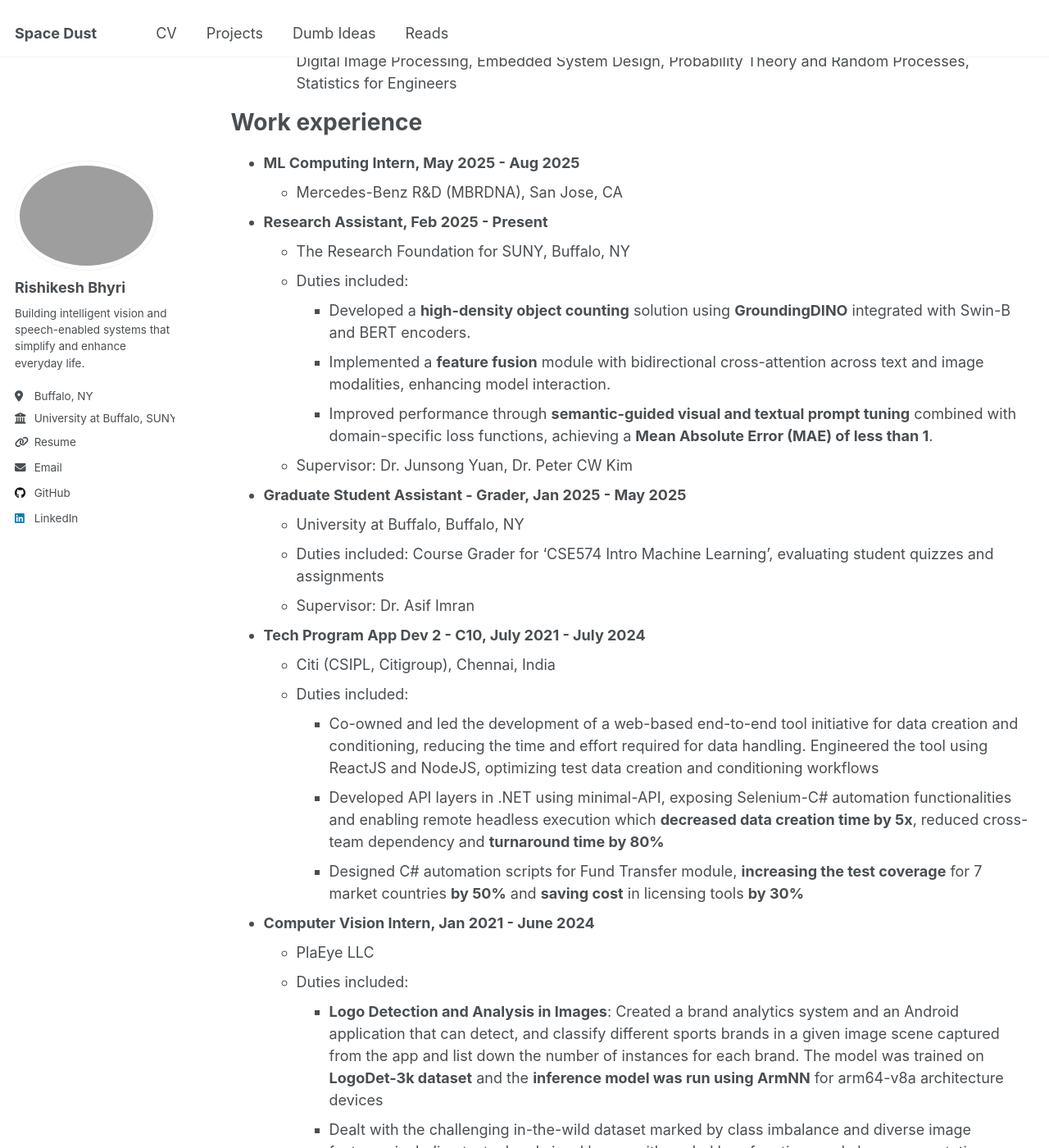
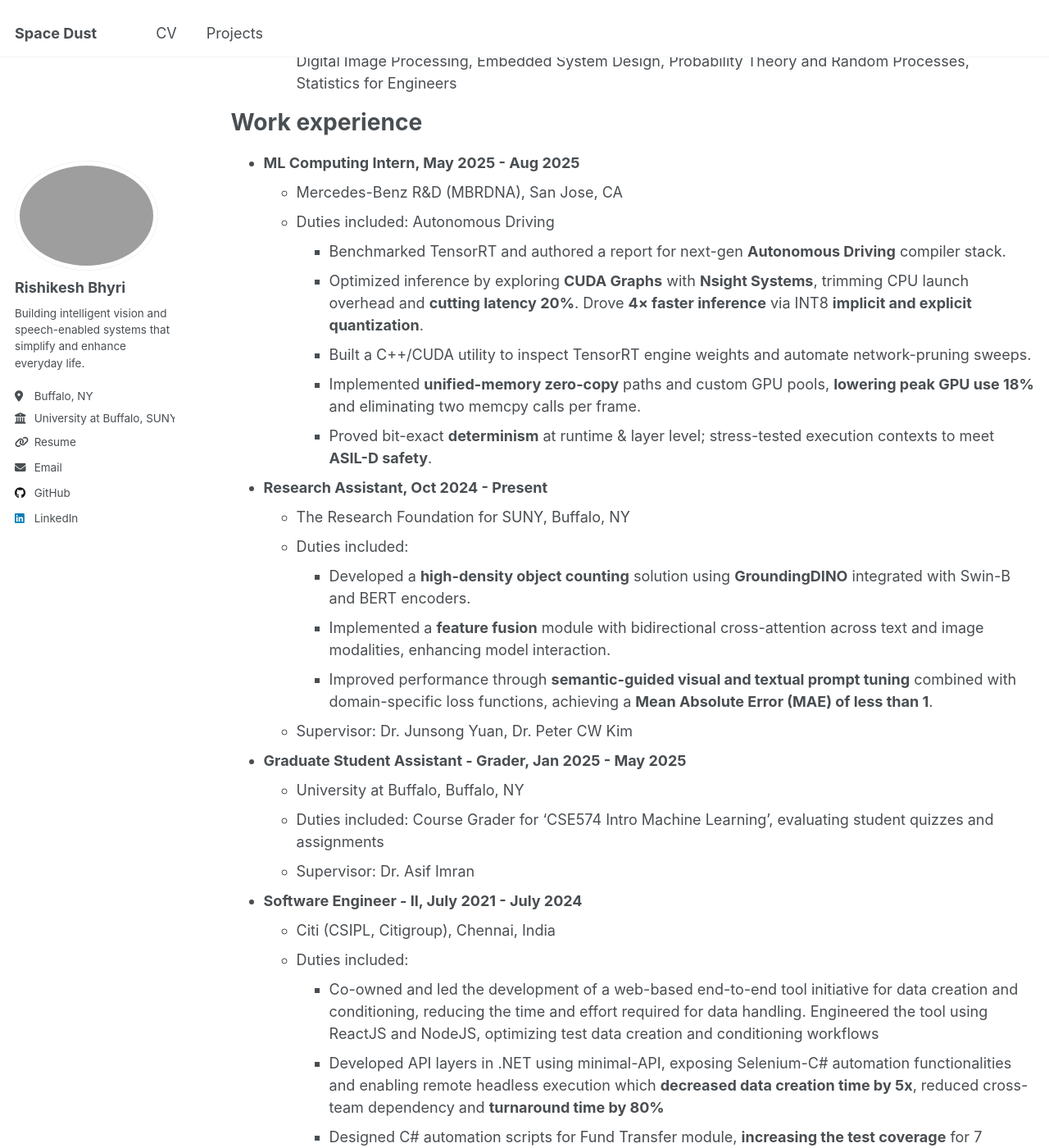
Before and after one commit to rishi1134/rishi1134.github.io, a Jekyll site: the page built from _pages/cv.md, in a window 1280 px wide and 1400 px high, scrolled down 381 px. Shown: the whole window at 82% size. Built offline with Jekyll 4.4.1, drawn with Linux system fonts in a browser that asks for light colours; some of the changed text lies outside the part shown.

Commit message:
update exp

```diff
--- a/_pages/cv.md
+++ b/_pages/cv.md
@@ -23,8 +23,15 @@ Work experience
 ======
 * **ML Computing Intern, May 2025 - Aug 2025**
   * Mercedes-Benz R&D (MBRDNA), San Jose, CA
+  * Duties included:
+    Autonomous Driving
+    - Benchmarked TensorRT and authored a report for next-gen **Autonomous Driving** compiler stack.
+    - Optimized inference by exploring **CUDA Graphs** with **Nsight Systems**, trimming CPU launch overhead and **cutting latency 20%**. Drove **4× faster inference** via INT8 **implicit and explicit quantization**.
+    - Built a C++/CUDA utility to inspect TensorRT engine weights and automate network-pruning sweeps.
+    - Implemented **unified-memory zero-copy** paths and custom GPU pools, **lowering peak GPU use 18%** and eliminating two memcpy calls per frame.
+    - Proved bit-exact **determinism** at runtime & layer level; stress-tested execution contexts to meet **ASIL-D safety**.
 
-* **Research Assistant, Feb 2025 - Present**
+* **Research Assistant, Oct 2024 - Present**
   * The Research Foundation for SUNY, Buffalo, NY
   * Duties included:
     - Developed a **high-density object counting** solution using **GroundingDINO** integrated with Swin-B and BERT
@@ -40,7 +47,7 @@ Work experience
   * Duties included: Course Grader for 'CSE574 Intro Machine Learning', evaluating student quizzes and assignments
   * Supervisor: Dr. Asif Imran
 
-* **Tech Program App Dev 2 - C10, July 2021 - July 2024**
+* **Software Engineer - II, July 2021 - July 2024**
   * Citi (CSIPL, Citigroup), Chennai, India
   * Duties included:
     - Co-owned and led the development of a web-based end-to-end tool initiative for data creation and conditioning,
@@ -65,6 +72,10 @@ Work experience
     - Contributed to optimizing the background subtraction algorithm SubSENSE for GPU using CUDA with C
     - Helped in creating a depth estimation algorithm from 2D-to-3D translation with the help of perspective projection and shadow point computation using ray geometry which was later used by the team to determine the position and spin of tennis balls from the video feed
 
+Patents and Publications
+======
+* Multi-Agent Computer Vision system & methods for automated object counting, classification and tracking. USPTO Application No. 63/851,812. Status: Patent Pending.
+
 Honors & Awards
 ======
 * Best AI/ML Project, UBHacking'24, Nov 2024
```
Also changed, not shown: _data/navigation.yml (+4 -4 lines), 1 other file.
